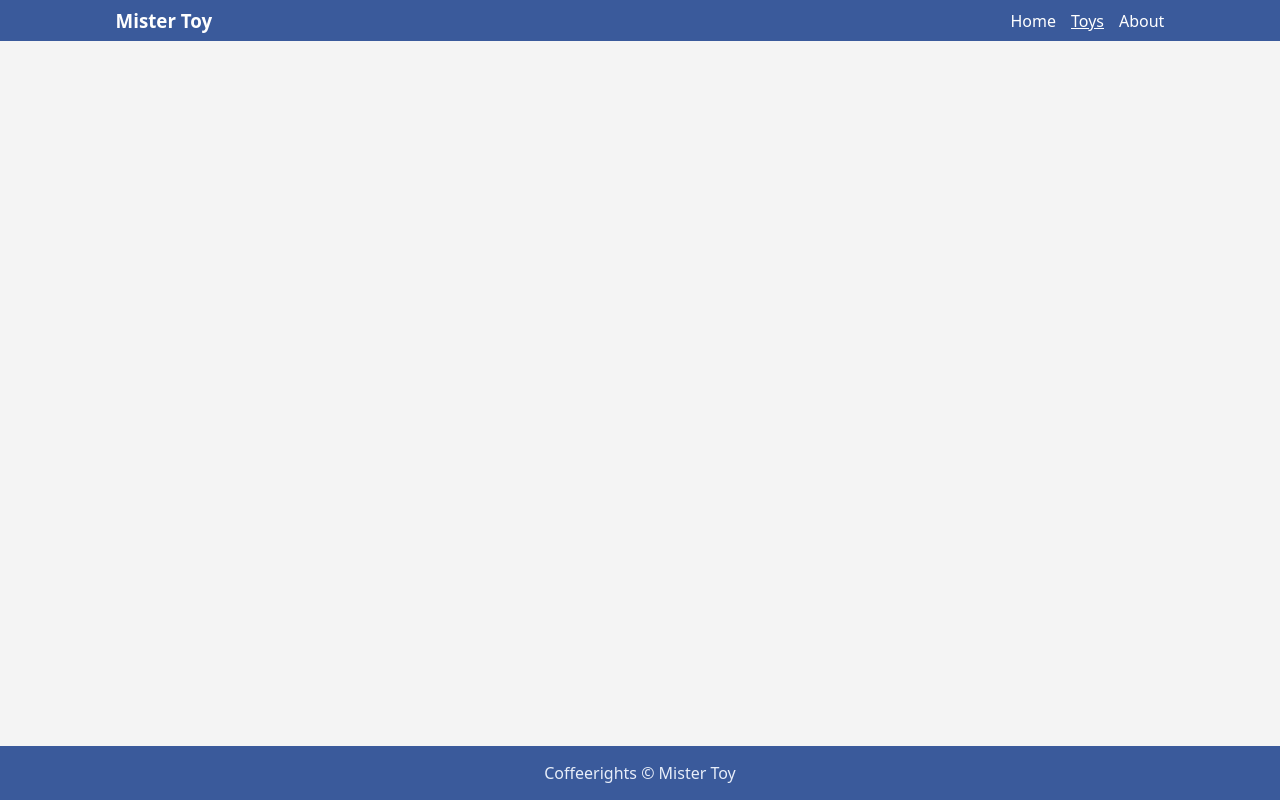
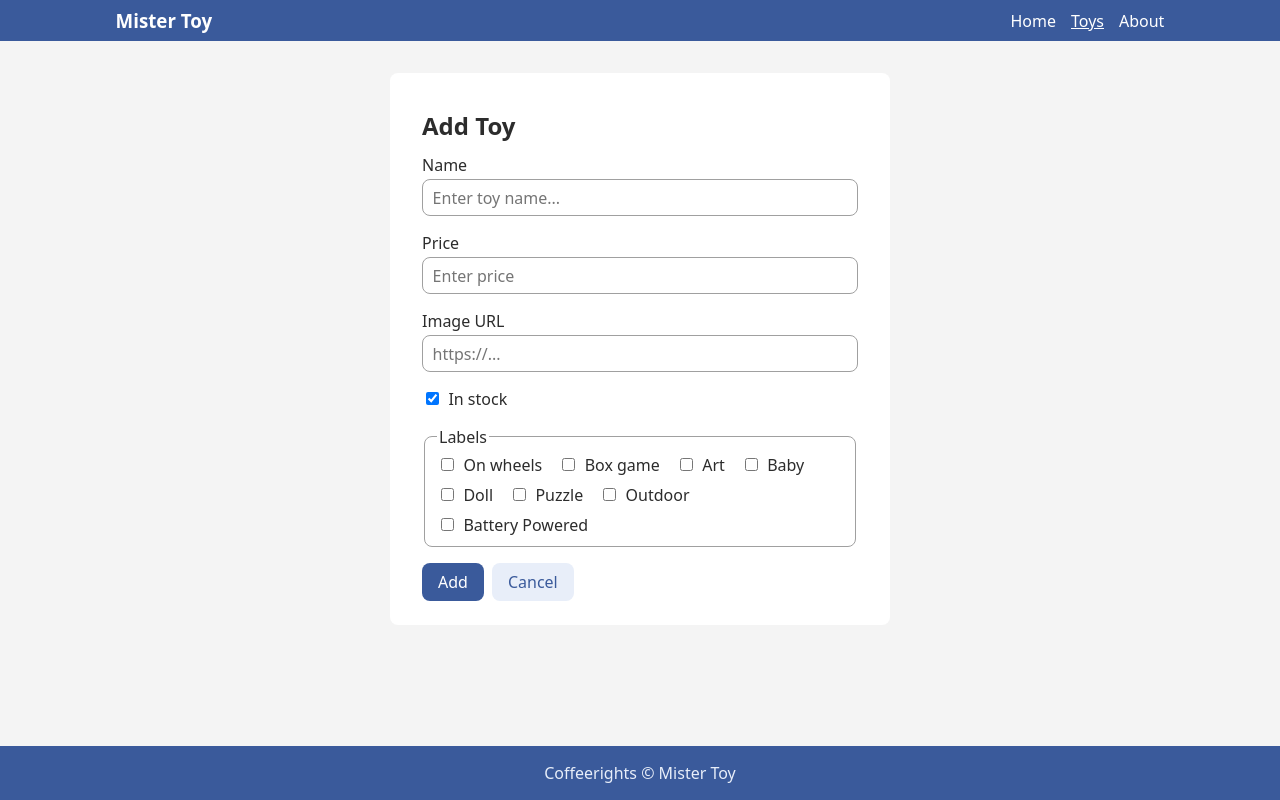
Before and after one commit to Arad-Hanan/mistertoy-frontend, a React (Vite) app: page /toy/edit in a window 1280 px wide. Built offline with nearby package versions, Linux system fonts and the light colour scheme.

Commit message:
Frontend basic functionality
Add toy details and toy edit (add / update) pages - full CRUD with the store

```diff
--- a/src/App.jsx
+++ b/src/App.jsx
@@ -11,6 +11,8 @@ import { UserMsg } from './cmps/UserMsg.jsx'
 import { HomePage } from './pages/HomePage.jsx'
 import { AboutUs } from './pages/AboutUs.jsx'
 import { ToyIndex } from './pages/ToyIndex.jsx'
+import { ToyDetails } from './pages/ToyDetails.jsx'
+import { ToyEdit } from './pages/ToyEdit.jsx'
 
 export function App() {
 
@@ -24,6 +26,9 @@ export function App() {
                             <Route element={<HomePage />} path="/" />
                             <Route element={<AboutUs />} path="/about" />
                             <Route element={<ToyIndex />} path="/toy" />
+                            <Route element={<ToyEdit />} path="/toy/edit" />
+                            <Route element={<ToyEdit />} path="/toy/edit/:toyId" />
+                            <Route element={<ToyDetails />} path="/toy/:toyId" />
                         </Routes>
                     </main>
                     <AppFooter />
--- /dev/null
+++ b/src/assets/style/cmps/ToyDetails.css
@@ -0,0 +1,61 @@
+.toy-details {
+  display: flex;
+  flex-wrap: wrap;
+  gap: 2em;
+  background-color: white;
+  border-radius: var(--radius);
+  padding: 2em;
+  margin-block: 2em;
+}
+
+.toy-details > img {
+  width: 260px;
+  height: 260px;
+  object-fit: contain;
+  background-color: var(--clr1bg);
+  border-radius: var(--radius);
+}
+
+.toy-details .toy-info {
+  flex: 1;
+  min-width: 220px;
+}
+
+.toy-details .price {
+  font-size: 1.4em;
+  font-weight: bold;
+  color: var(--clr1);
+}
+
+.toy-details .stock.in {
+  color: green;
+}
+
+.toy-details .stock.out {
+  color: var(--clr2);
+}
+
+.toy-details .labels {
+  display: flex;
+  flex-wrap: wrap;
+  gap: .4em;
+  margin-block-end: 1em;
+}
+
+.toy-details .labels li {
+  background-color: var(--clr1bg);
+  color: var(--clr1);
+  border-radius: 999px;
+  padding: .2em .8em;
+  font-size: .85em;
+}
+
+.toy-details .created-at {
+  color: var(--gray2);
+  font-size: .9em;
+}
+
+.toy-details-actions {
+  display: flex;
+  gap: .5em;
+}
--- /dev/null
+++ b/src/assets/style/cmps/ToyEdit.css
@@ -0,0 +1,32 @@
+.toy-edit {
+  max-width: 500px;
+  margin: 2em auto;
+  background-color: white;
+  border-radius: var(--radius);
+  padding: 1.5em 2em;
+}
+
+.toy-edit form {
+  display: flex;
+  flex-direction: column;
+  gap: 1em;
+}
+
+.toy-edit form > label:not(.in-stock) {
+  flex-direction: column;
+  align-items: stretch;
+  gap: .2em;
+}
+
+.toy-edit .labels-select {
+  display: flex;
+  flex-wrap: wrap;
+  gap: .5em 1em;
+  border: 1px solid var(--gray2);
+  border-radius: var(--radius);
+}
+
+.toy-edit-actions {
+  display: flex;
+  gap: .5em;
+}
--- a/src/assets/style/main.css
+++ b/src/assets/style/main.css
@@ -14,3 +14,5 @@
 @import 'cmps/ToyFilter.css';
 @import 'cmps/ToyList.css';
 @import 'cmps/ToyPreview.css';
+@import 'cmps/ToyDetails.css';
+@import 'cmps/ToyEdit.css';
--- /dev/null
+++ b/src/pages/ToyDetails.jsx
@@ -0,0 +1,52 @@
+import { useEffect, useState } from 'react'
+import { Link, useNavigate, useParams } from 'react-router-dom'
+
+import { toyService } from '../services/toy.service.js'
+import { showErrorMsg } from '../services/event-bus.service.js'
+
+export function ToyDetails() {
+    const [toy, setToy] = useState(null)
+    const { toyId } = useParams()
+    const navigate = useNavigate()
+
+    useEffect(() => {
+        loadToy()
+    }, [toyId])
+
+    function loadToy() {
+        toyService.getById(toyId)
+            .then(setToy)
+            .catch(err => {
+                console.log('Had issues loading toy', err)
+                showErrorMsg('Cannot load toy')
+                navigate('/toy')
+            })
+    }
+
+    if (!toy) return <div className="loader">Loading...</div>
+
+    return (
+        <section className="toy-details">
+            <img src={toy.imgUrl} alt={toy.name} />
+
+            <div className="toy-info">
+                <h2>{toy.name}</h2>
+                <p className="price">${toy.price}</p>
+                <p className={`stock ${toy.inStock ? 'in' : 'out'}`}>
+                    {toy.inStock ? 'In stock' : 'Out of stock'}
+                </p>
+
+                <ul className="labels clean-list">
+                    {toy.labels.map(label => <li key={label}>{label}</li>)}
+                </ul>
+
+                <p className="created-at">Added on {new Date(toy.createdAt).toLocaleDateString()}</p>
+
+                <div className="toy-details-actions">
+                    <Link to={`/toy/edit/${toy._id}`} className="btn">Edit</Link>
+                    <Link to="/toy" className="btn btn-light">Back</Link>
+                </div>
+            </div>
+        </section>
+    )
+}
--- /dev/null
+++ b/src/pages/ToyEdit.jsx
@@ -0,0 +1,126 @@
+import { useState, useEffect } from 'react'
+import { Link, useNavigate, useParams } from 'react-router-dom'
+
+import { toyService } from '../services/toy.service.js'
+import { showErrorMsg, showSuccessMsg } from '../services/event-bus.service.js'
+import { saveToy } from '../store/actions/toy.actions.js'
+
+export function ToyEdit() {
+    const [toyToEdit, setToyToEdit] = useState(toyService.getEmptyToy())
+    const { toyId } = useParams()
+    const navigate = useNavigate()
+    const labels = toyService.getLabels()
+
+    useEffect(() => {
+        if (toyId) loadToy()
+    }, [toyId])
+
+    function loadToy() {
+        toyService.getById(toyId)
+            .then(setToyToEdit)
+            .catch(err => {
+                console.log('Had issues loading toy', err)
+                showErrorMsg('Cannot load toy')
+                navigate('/toy')
+            })
+    }
+
+    function handleChange({ target }) {
+        let { value, type, name: field, checked } = target
+        if (type === 'number') value = +value
+        if (type === 'checkbox') value = checked
+        setToyToEdit(prevToy => ({ ...prevToy, [field]: value }))
+    }
+
+    function onToggleLabel(label) {
+        setToyToEdit(prevToy => {
+            const labels = prevToy.labels.includes(label)
+                ? prevToy.labels.filter(currLabel => currLabel !== label)
+                : [...prevToy.labels, label]
+            return { ...prevToy, labels }
+        })
+    }
+
+    function onSaveToy(ev) {
+        ev.preventDefault()
+        if (!toyToEdit.name.trim()) return showErrorMsg('Toy name is required')
+
+        saveToy(toyToEdit)
+            .then(savedToy => {
+                showSuccessMsg(`Toy saved (${savedToy.name})`)
+                navigate('/toy')
+            })
+            .catch(() => {
+                showErrorMsg('Cannot save toy')
+            })
+    }
+
+    const { name, price, imgUrl, inStock } = toyToEdit
+
+    return (
+        <section className="toy-edit">
+            <h2>{toyToEdit._id ? 'Edit' : 'Add'} Toy</h2>
+
+            <form onSubmit={onSaveToy}>
+                <label>
+                    <span>Name</span>
+                    <input type="text"
+                        name="name"
+                        placeholder="Enter toy name..."
+                        value={name}
+                        onChange={handleChange}
+                        required
+                    />
+                </label>
+
+                <label>
+                    <span>Price</span>
+                    <input type="number"
+                        name="price"
+                        min="0"
+                        placeholder="Enter price"
+                        value={price}
+                        onChange={handleChange}
+                    />
+                </label>
+
+                <label>
+                    <span>Image URL</span>
+                    <input type="text"
+                        name="imgUrl"
+                        placeholder="https://..."
+                        value={imgUrl}
+                        onChange={handleChange}
+                    />
+                </label>
+
+                <label className="in-stock">
+                    <input type="checkbox"
+                        name="inStock"
+                        checked={inStock}
+                        onChange={handleChange}
+                    />
+                    <span>In stock</span>
+                </label>
+
+                <fieldset className="labels-select">
+                    <legend>Labels</legend>
+                    {labels.map(label =>
+                        <label key={label}>
+                            <input type="checkbox"
+                                checked={toyToEdit.labels.includes(label)}
+                                onChange={() => onToggleLabel(label)}
+                            />
+                            <span>{label}</span>
+                        </label>
+                    )}
+                </fieldset>
+
+                <div className="toy-edit-actions">
+                    <button className="btn">{toyToEdit._id ? 'Save' : 'Add'}</button>
+                    <Link to="/toy" className="btn btn-light">Cancel</Link>
+                </div>
+            </form>
+        </section>
+    )
+}
```
